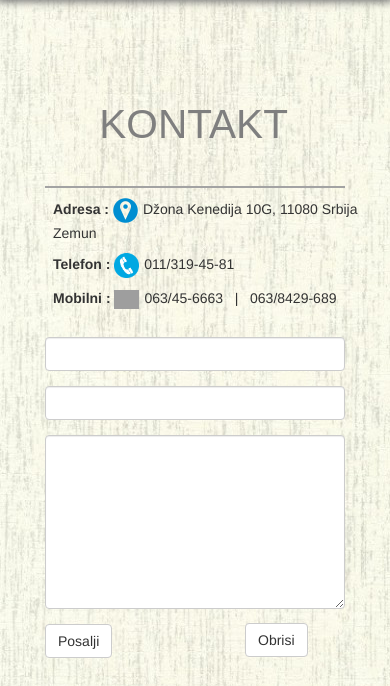
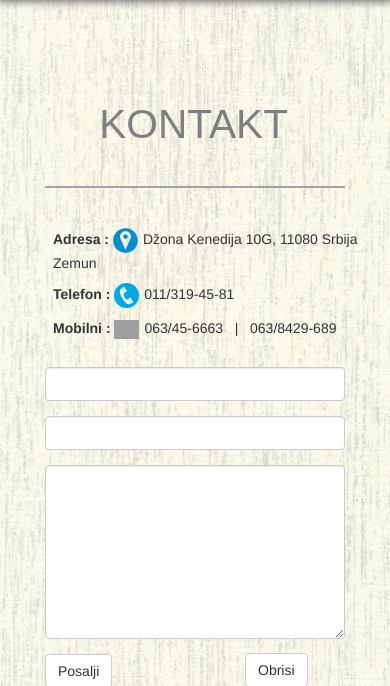
Before and after one commit to mmauzerr/life_klub, a Yii app: template views/site/index.php in a window 390 px wide. Shown: the part 4072-4758 px from the top of the page. Run offline with PHP 8.4 and a stand-in for Yii, Linux system fonts and the light colour scheme; the template is opened without the code that fills it, so the values that code supplies are empty; form fields are guessed from the names that the template uses; some libraries are stand-ins or nearby versions; some web fonts are replaced; grey boxes are pictures that could not be loaded.

Commit message:
finalize

```diff
--- a/web/css/site.css
+++ b/web/css/site.css
@@ -615,6 +615,13 @@ left: 0;
 
     #map-button{margin-left: 200px!important;}
 
+    #gmap0-map-canvas {
+        height: 300px!important;
+    }
+
+    .location {
+        margin-bottom: 40px;
+    }
 
     #vrati-button {
         margin-top: 10%;
```
